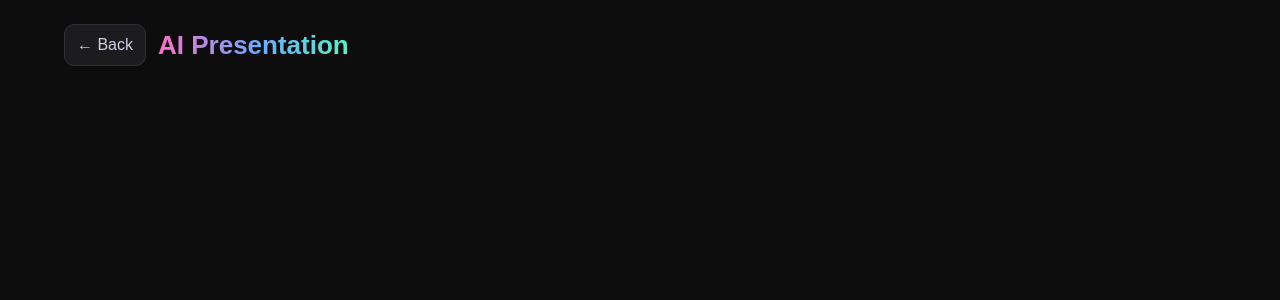
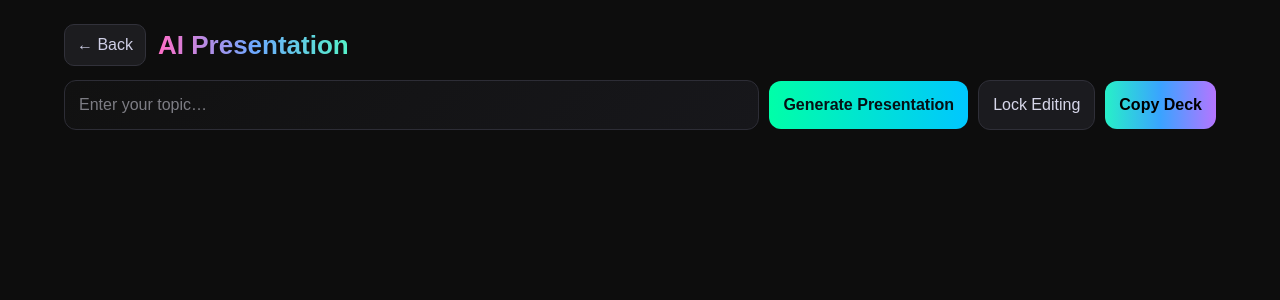
Before and after one commit to hamza07ejaz/MindSpark, a Next.js app: page /presentation in a window 1280 px wide. Shown: the top 300 px of the page. Built offline with nearby package versions, Linux system fonts and the light colour scheme.

Commit message:
Update page.tsx

```diff
--- a/app/presentation/page.tsx
+++ b/app/presentation/page.tsx
@@ -4,13 +4,7 @@ import Script from "next/script";
 
 type Slide = { title: string; bullets: string[]; notes?: string };
 
-const BASE_CSS = `
-  *{box-sizing:border-box} body{margin:0;font-family:Inter,system-ui,-apple-system,Segoe UI,Roboto,Arial}
-  .deck{padding:20px}
-  .slide{margin-bottom:12px}
-`;
-
-// ✅ Move the key style constants ABOVE the component
+// ✅ Move these constants ABOVE component so TS finds them
 const page: React.CSSProperties = { minHeight: "100vh", background: "#0d0d0d", color: "#fff" };
 const container: React.CSSProperties = { maxWidth: 1200, margin: "0 auto", padding: "24px" };
 const header: React.CSSProperties = { display: "flex", alignItems: "center", gap: 12, marginBottom: 14 };
@@ -150,6 +144,153 @@ export default function PresentationPage() {
           <button onClick={() => (window.location.href = "/")} style={backBtn}>← Back</button>
           <h1 style={title}>AI Presentation</h1>
         </div>
+
+        <div style={{
+          display: "flex", gap: 10, flexWrap: "wrap", alignItems: "center", marginBottom: 18,
+        }}>
+          <input
+            value={topic}
+            onChange={(e) => setTopic(e.target.value)}
+            placeholder="Enter your topic…"
+            style={{
+              flex: 1, minWidth: 260, background: "linear-gradient(135deg,#111,#17171b)",
+              border: "1px solid #2d2d36", color: "#e8e8f5", padding: "12px 14px",
+              borderRadius: 12, outline: "none",
+            }}
+          />
+          <button
+            onClick={handleGenerate}
+            disabled={loading}
+            style={{
+              background: "linear-gradient(90deg,#00ffa8,#00c7ff)",
+              color: "#061014", fontWeight: 800,
+              padding: "12px 14px", border: "none", borderRadius: 12, cursor: "pointer",
+            }}
+          >
+            {loading ? "Generating…" : "Generate Presentation"}
+          </button>
+          <button
+            onClick={() => setEditing((e) => !e)}
+            disabled={slides.length === 0}
+            style={{
+              background: "#1b1b1f", border: "1px solid #2f2f38", color: "#d6d6e9",
+              padding: "12px 14px", borderRadius: 12, cursor: "pointer",
+            }}
+          >
+            {editing ? "Lock Editing" : "Edit Slides"}
+          </button>
+          <button
+            onClick={copyAll}
+            disabled={slides.length === 0}
+            style={{
+              background: "linear-gradient(90deg,#27f0c8,#3aa3ff,#b575ff)",
+              color: "#000", fontWeight: 800, padding: "12px 14px",
+              border: "none", borderRadius: 12, cursor: "pointer",
+            }}
+          >
+            {copied ? "Copied!" : "Copy Deck"}
+          </button>
+        </div>
+
+        {loading && (
+          <p style={{ color: "#ccc", marginTop: 20 }}>Generating your slides...</p>
+        )}
+
+        {!loading && slides.length > 0 && (
+          <div
+            ref={deckRef}
+            style={{
+              display: "grid",
+              gridTemplateColumns: "repeat(auto-fill,minmax(420px,1fr))",
+              gap: 16,
+            }}
+          >
+            {slides.map((s, i) => (
+              <div
+                key={i}
+                style={{
+                  background: "linear-gradient(135deg,#101116,#141722)",
+                  border: "1px solid #2c2f3d",
+                  borderRadius: 18,
+                  padding: 18,
+                  minHeight: 220,
+                  boxShadow: "0 8px 30px rgba(0,0,0,0.35)",
+                }}
+              >
+                {editing ? (
+                  <input
+                    value={s.title}
+                    onChange={(e) => updateTitle(i, e.target.value)}
+                    style={{
+                      fontSize: 20,
+                      fontWeight: 800,
+                      marginBottom: 10,
+                      background: "#0f1015",
+                      color: "#fff",
+                      border: "1px solid #2d3040",
+                      borderRadius: 10,
+                      padding: "10px 12px",
+                      width: "100%",
+                    }}
+                  />
+                ) : (
+                  <div style={{ fontSize: 20, fontWeight: 800, marginBottom: 10 }}>{s.title}</div>
+                )}
+                <div style={{ marginTop: 6, display: "flex", flexDirection: "column", gap: 8 }}>
+                  {s.bullets.map((b, j) =>
+                    editing ? (
+                      <div key={j} style={{ display: "flex", gap: 8, alignItems: "center" }}>
+                        <input
+                          value={b}
+                          onChange={(e) => updateBullet(i, j, e.target.value)}
+                          style={{
+                            flex: 1,
+                            background: "#0f1015",
+                            color: "#e9e9ff",
+                            border: "1px solid #2a2d3c",
+                            borderRadius: 10,
+                            padding: "8px 10px",
+                          }}
+                        />
+                        <button
+                          onClick={() => removeBullet(i, j)}
+                          style={{
+                            background: "#2a2d3a",
+                            border: "1px solid #3a3d4c",
+                            color: "#dedeee",
+                            padding: "6px 10px",
+                            borderRadius: 10,
+                            cursor: "pointer",
+                          }}
+                        >
+                          ✕
+                        </button>
+                      </div>
+                    ) : (
+                      <div key={j} style={{ fontSize: 16, color: "#e4e4f2" }}>• {b}</div>
+                    )
+                  )}
+                  {editing && (
+                    <button
+                      onClick={() => addBullet(i)}
+                      style={{
+                        alignSelf: "flex-start",
+                        background: "#1b1c22",
+                        border: "1px solid #2e3040",
+                        color: "#cfd0e6",
+                        padding: "8px 10px",
+                        borderRadius: 10,
+                        cursor: "pointer",
+                      }}
+                    >
+                      + Add bullet
+                    </button>
+                  )}
+                </div>
+              </div>
+            ))}
+          </div>
+        )}
       </div>
     </div>
   );
```
